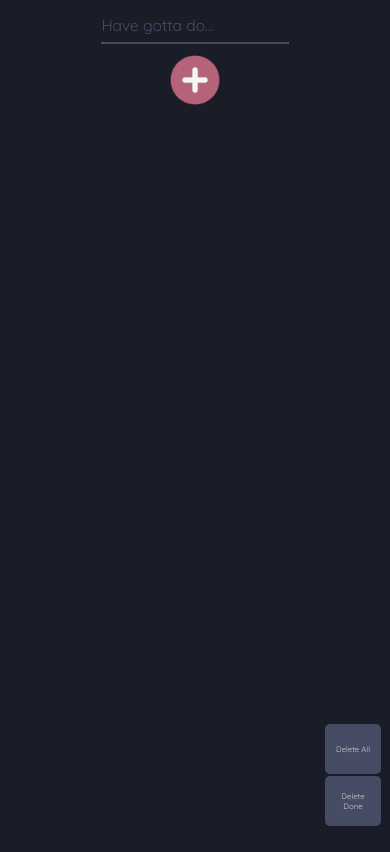
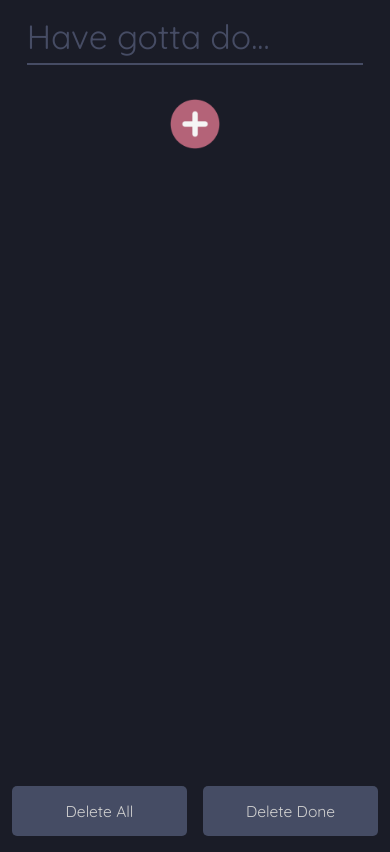
Before and after one commit to cleaningsupplies/todo_public, a React (Create React App) app: page / in a window 390 px wide. Built offline with nearby package versions, Linux system fonts and the light colour scheme.

Commit message:
responsive fixes

```diff
--- a/public/index.html
+++ b/public/index.html
@@ -9,6 +9,9 @@
       name="description"
       content="Web site created using create-react-app"
     />
+    <meta name="apple-mobile-web-app-capable" content="yes">
+    <meta name="mobile-web-app-capable" content="yes">
+
     <link rel="apple-touch-icon" href="%PUBLIC_URL%/logo192.png" />
     <!--
       manifest.json provides metadata used when your web app is installed on a
--- a/src/App.css
+++ b/src/App.css
@@ -4,10 +4,15 @@
   font-family: 'Quicksand', sans-serif;
   font-size: 4vh;
   color: #cfcfcf;
+}
+
+html, body {
   background-color: #1A1C27;
 }
 
-body {
-  text-align: center;
-  margin: 2%;
+@media only screen and (max-width: 600px) {
+  html, body {
+    background-color: #1A1C27;
+    height: 100vh;
+  }
 }
--- a/src/components/TodoApp.js
+++ b/src/components/TodoApp.js
@@ -25,7 +25,6 @@ export default function TodoApp() {
 
     useEffect(() => {
         //getTodos();
-
         //Using local stroage to save todos
         const todos = JSON.parse(window.localStorage.getItem("TODOS"));
         if(todos){
--- a/src/css/TodoApp.css
+++ b/src/css/TodoApp.css
@@ -12,7 +12,7 @@
     border-radius: 5px;
     border: none;
     scroll-margin-right: 1%;
-    font-size: 2vw;
+    font-size: 1.5vw;
     height: 50px;
     margin: 2%;
 }
@@ -20,3 +20,31 @@
 .deleteAll:hover, .deleteDone:hover {
     background-color: #b46378;
 }
+
+@media only screen and (max-width: 600px) {
+
+    .buttonContainer{
+        display: flex;
+        flex-direction: row;
+        justify-content: center;
+        align-items: center;
+        width: 100%;
+        position: fixed;
+        right: 0;
+        bottom: 0;
+    }
+
+    .deleteAll, .deleteDone {
+        background-color: #454C64;
+        border-radius: 5px;
+        border: none;
+        font-size: 4vw;
+        height: 50px;
+        width: 45%;
+        margin: 2%;
+    }
+
+    .deleteAll:hover, .deleteDone:hover {
+        background-color: #454C64;
+    }
+}
--- a/src/css/TodoItem.css
+++ b/src/css/TodoItem.css
@@ -53,7 +53,6 @@ span{
     background: url("../img/delete.png") no-repeat;
     background-position: center;
     background-size: 20px;
-
 }
 
 .delete:hover{
@@ -62,7 +61,6 @@ span{
     background: url("../img/delete_hover.png") no-repeat;
     background-position: center;
     background-size: 20px;
-
 }
 
 hr {
@@ -72,3 +70,23 @@ hr {
     width: 45%;
     border-top: 1px solid #1E202E;
 }
+
+@media only screen and (max-width: 600px) {
+    .inputContainer, hr {
+        width: 85%;
+    }
+
+    .inputContainer > input {
+        height: 20px;
+        width: 20px;
+    }
+
+    .delete:hover{
+        width: 20px;
+        height: 20px;
+        background: url("../img/delete.png") no-repeat;
+        background-position: center;
+        background-size: 20px;
+    }
+
+}
--- a/src/css/TodoList.css
+++ b/src/css/TodoList.css
@@ -1,8 +1,8 @@
 .TodoList{
-    margin-top: 3%;
     display: flex;
     flex-direction: column;
     align-items: center;
     justify-content: center;
     user-select: none;
+    padding-bottom: 55px;
 }
--- a/src/css/UserInput.css
+++ b/src/css/UserInput.css
@@ -6,21 +6,22 @@
 
 .userInput {
     width: 50%;
-    border: 0;
+    border-radius: 0px;
+    border: none;
     border-bottom: 2px solid #464c64;
     outline: 0;
     color: #cfcfcf;
-    font-size: 4vw;
     padding: 7px 0;
     background: transparent;
     transition: border-color 0.2s;
-    margin-bottom: 3%;
+    margin-bottom: 4vh;
+    padding-bottom: 6px;
 }
 
 
 .userInput:focus {
     padding-bottom: 6px;
-    border-width: 3px;
+    border-width: 2px;
     border-image: linear-gradient(to right, #464c64,#78505b);
     border-image-slice: 1;
 }
@@ -33,10 +34,13 @@
     background-image: url("../img/add.png");
     background-position: center;
     background-size: 50px;
+    background-color: transparent;
+    background-repeat: no-repeat;
     height: 50px;
     width: 50px;
     border: none;
     text-decoration: none;
+    margin-bottom: 5vh;
     -webkit-transition: background-image 0.2s ease-in-out;
     transition: background-image 0.2s ease-in-out;
 }
@@ -45,3 +49,13 @@
 .submit:hover{
     background-image: url("../img/add_hover.png");
 }
+
+@media only screen and (max-width: 600px) {
+    .userInput {
+        width: 90%;
+    }
+
+    .submit:hover{
+        background-image: url("../img/add.png");
+    }
+}
```
Also changed, not shown: 1 other file (tests, documents, lock files or other folders).
